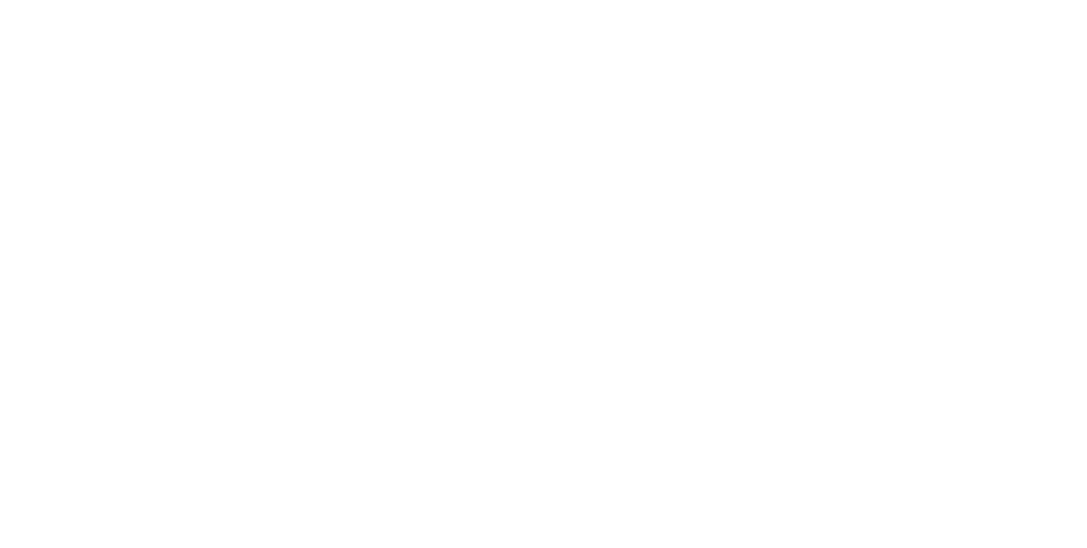
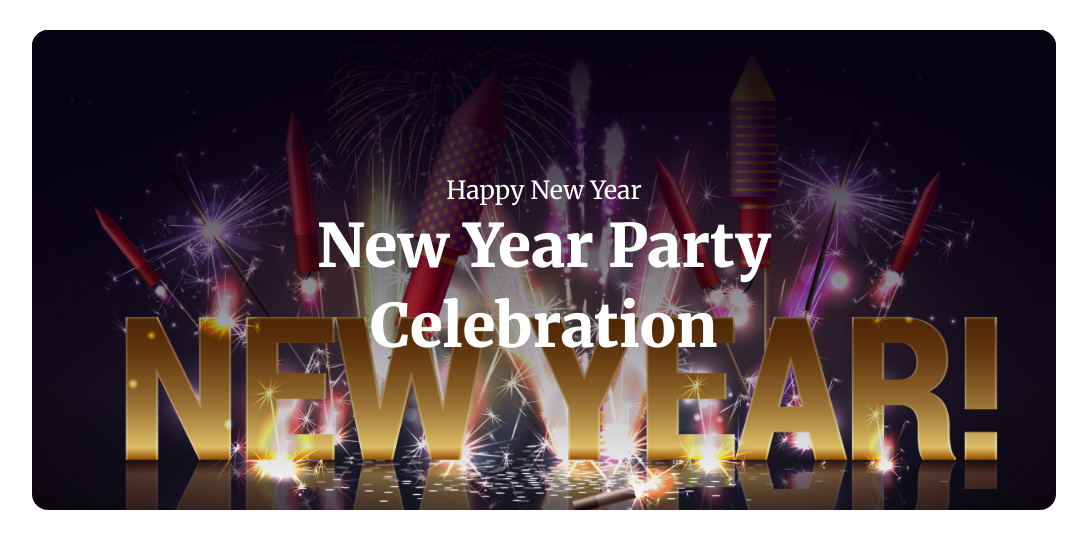
Before and after one commit to imnazirul/new-year-a1, a plain HTML site: page index.html in a window 1280 px wide. Shown: the whole page, without its empty margins (96-1183 px from the left). Drawn offline with Linux system fonts and the light colour scheme.

Commit message:
head banner and font imported

```diff
--- a/index.html
+++ b/index.html
@@ -6,5 +6,18 @@
     <title>New Year</title>
     <link rel="stylesheet" href="styles/style.css" />
   </head>
-  <body></body>
+  <body>
+    <header>
+      <div class="header-banner">
+        <div class="banner-text">
+          <p>Happy New Year</p>
+          <h1>New Year Party Celebration</h1>
+        </div>
+      </div>
+    </header>
+
+    <main></main>
+
+    <footer></footer>
+  </body>
 </html>
--- a/styles/style.css
+++ b/styles/style.css
@@ -0,0 +1,47 @@
+/* font import section */
+
+@import url("https://fonts.googleapis.com/css2?family=Inter:wght@100;200;300;400;500;600;700;800;900&family=Merriweather:ital,wght@0,300;0,400;0,700;0,900;1,300;1,400;1,700;1,900&display=swap");
+/* font-family: 'Merriweather', serif; */
+/* font-family: 'Inter', sans-serif; */
+
+/* universal style */
+* {
+  margin: 0;
+  padding: 0;
+  box-sizing: border-box;
+  font-family: "Inter", sans-serif;
+}
+/* header/banner styles */
+.header-banner {
+  background: url("../resources/Banner\ Image.png");
+  width: 80%;
+  height: 480px;
+  background-size: cover;
+  border-radius: 16px;
+  background-position: center;
+  margin: 30px auto;
+  overflow: hidden;
+}
+.banner-text {
+  background: linear-gradient(180deg, #070211 0%, rgba(7, 2, 17, 0) 100%);
+  display: flex;
+  flex-direction: column;
+  height: inherit;
+  justify-content: center;
+  padding: 0 150px;
+}
+.header-banner .banner-text p {
+  color: #fff;
+  text-align: center;
+  font-family: Merriweather;
+  font-size: 25px;
+  font-weight: 400;
+}
+.header-banner .banner-text h1 {
+  color: #fff;
+  text-align: center;
+  font-family: Merriweather;
+  font-size: 60px;
+  font-weight: 900;
+  line-height: 80px;
+}
```
